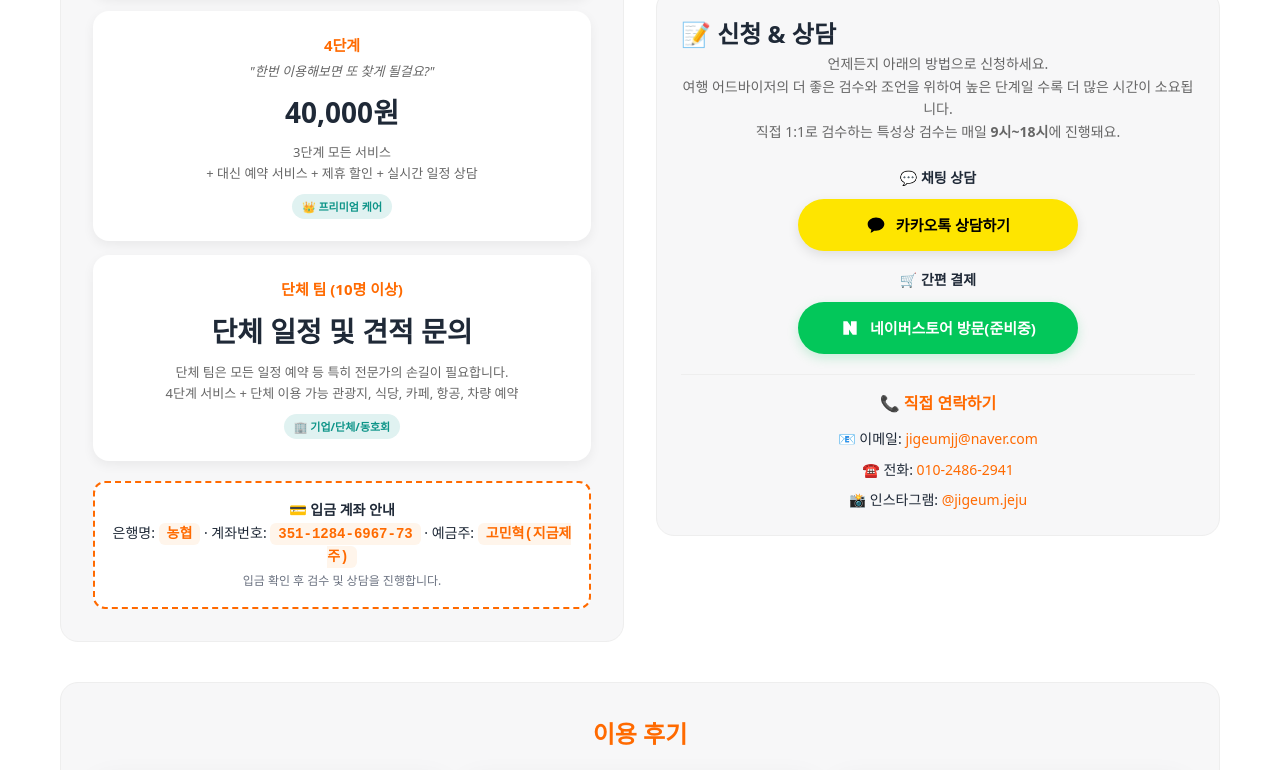
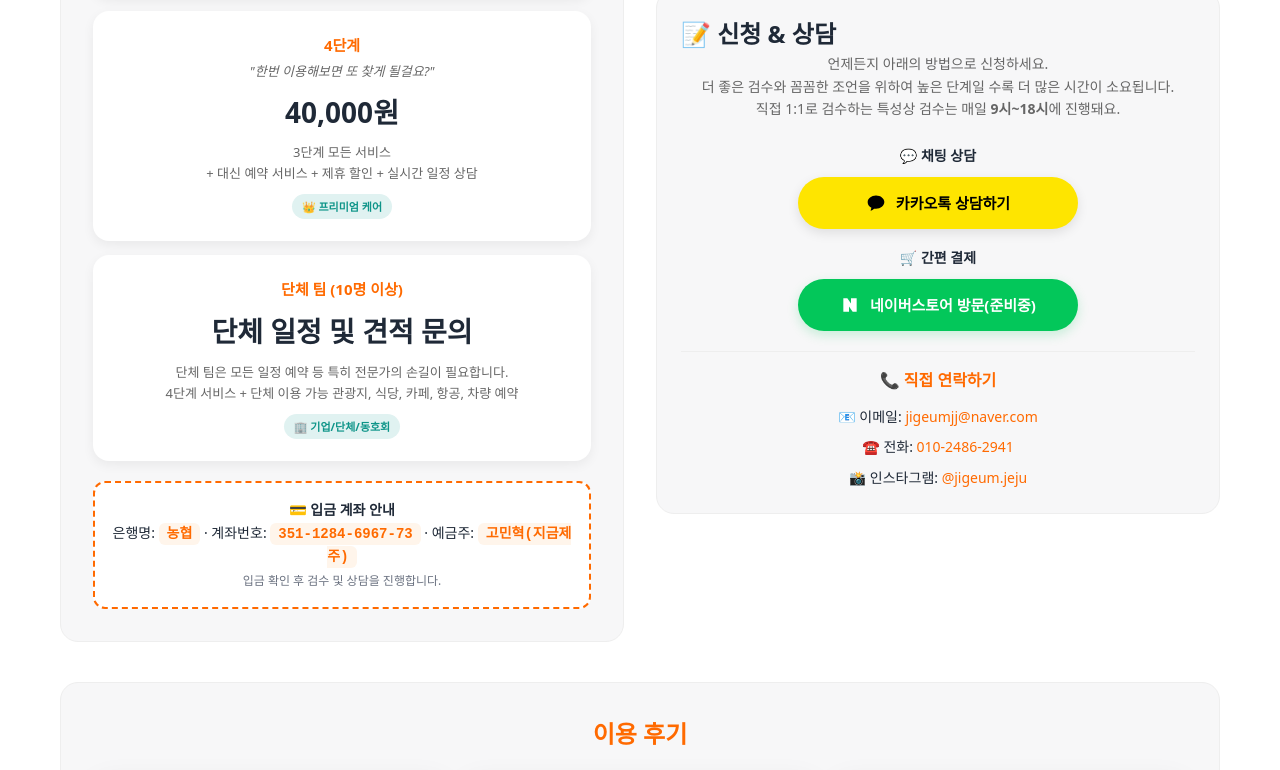
Before and after one commit to righanlefe/jejugo, a plain HTML site: page index.html in a window 1280 px wide. Shown: the part 2167-2937 px from the top of the page. Drawn offline with Linux system fonts and the light colour scheme; a web font is replaced by a local one.

Commit message:
Update index.html

```diff
--- a/index.html
+++ b/index.html
@@ -415,7 +415,7 @@
           <h2>📝 신청 & 상담</h2>
           <p style="font-size:14px;color:#666;text-align:center;margin-bottom:16px">
             언제든지 아래의 방법으로 신청하세요.<br>
-            여행 어드바이저의 더 좋은 검수와 조언을 위하여 높은 단계일 수록 더 많은 시간이 소요됩니다.<br>
+           더 좋은 검수와 꼼꼼한 조언을 위하여 높은 단계일 수록 더 많은 시간이 소요됩니다.<br>
             직접 1:1로 검수하는 특성상 검수는 매일 <b>9시~18시</b>에 진행돼요.
           </p>
 
```
